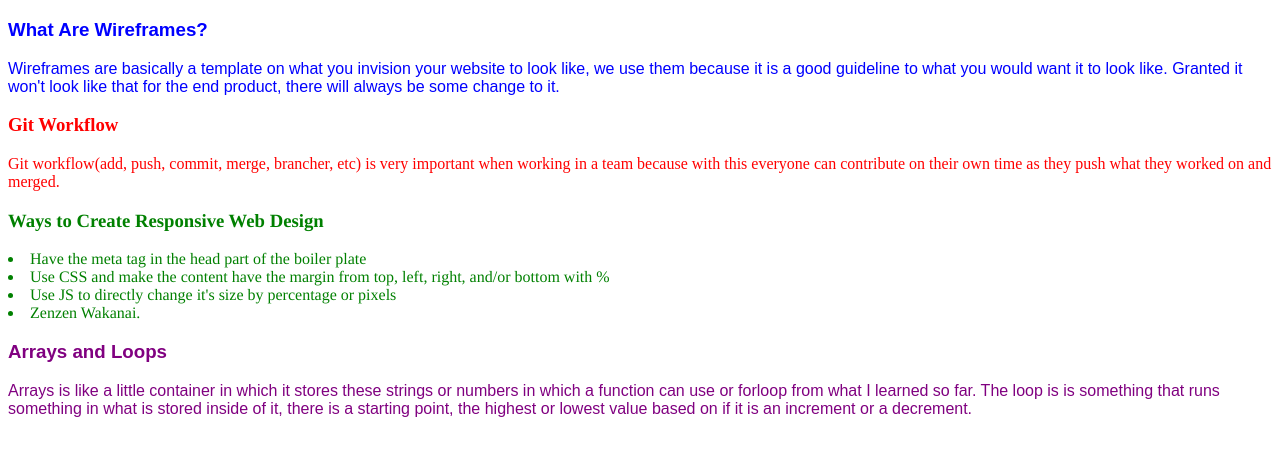
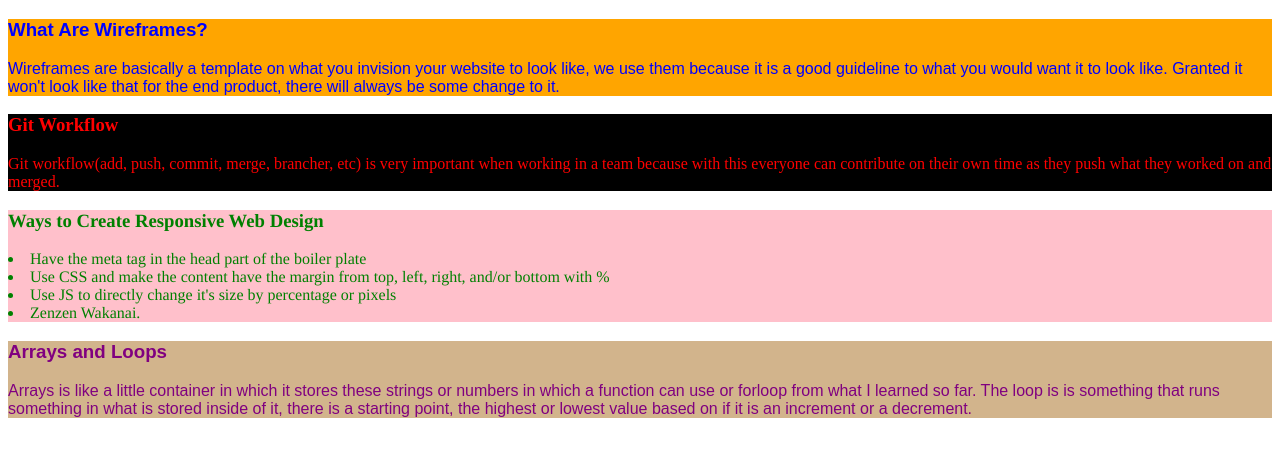
Before and after one commit to ElliahSon/march5thTest, a plain HTML site: page index.html in a window 1280 px wide. Shown: the part 61-518 px from the top of the page. Drawn offline with Linux system fonts and the light colour scheme.

Commit message:
owari (done)

```diff
--- a/styles.css
+++ b/styles.css
@@ -2,21 +2,25 @@
   color: blue;
   font-family: sans-serif;
   font-size: : 100px ;
+  background-color: orange;
 }
 .article2 {
   color: red;
   font-family: comic;
   font-size: : 50px ;
+  background-color: black;
 }
 
 .article3 {
   color: green;
   font-family: times;
   font-size: : 500px ;
+  background-color: pink;
 }
 
 .article4 {
   color: purple;
   font-family: arial;
   font-size: : 200px ;
+  background-color: tan;
 }
```
